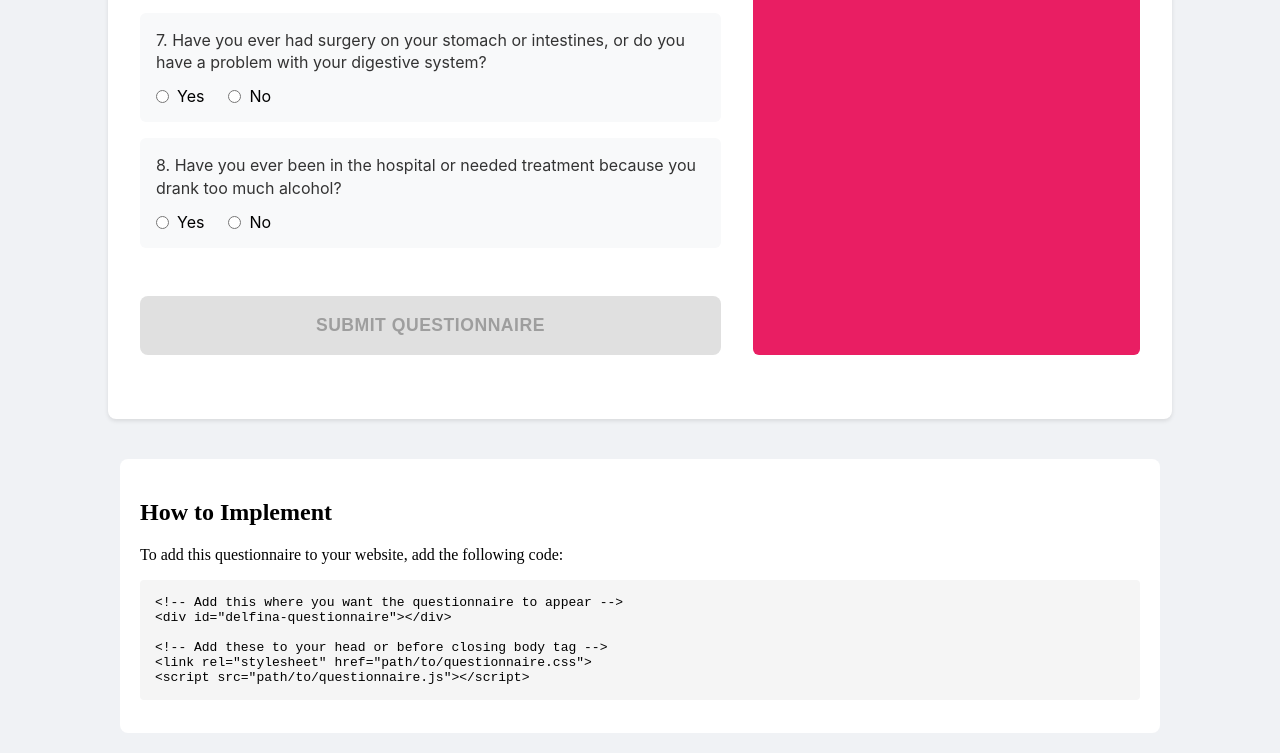
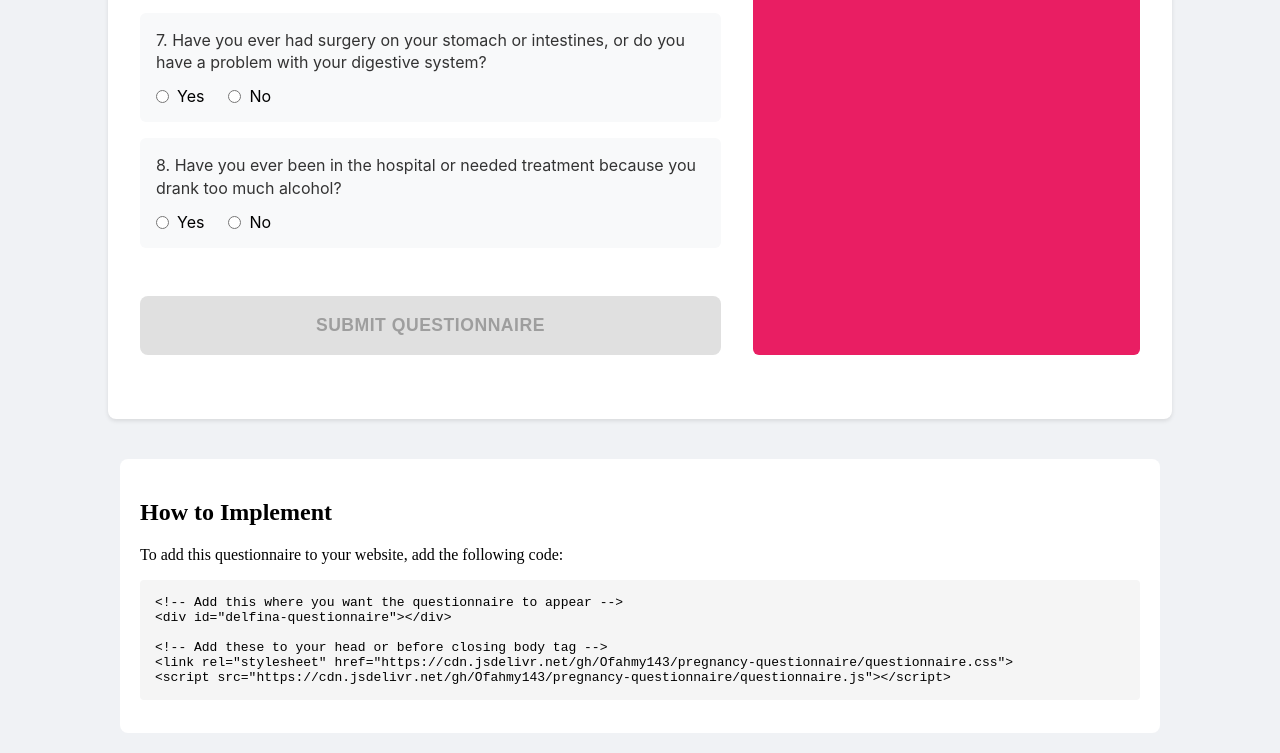
Before and after one commit to Ofahmy143/pregnancy-questionnaire, a plain HTML site: page index.html in a window 1280 px wide. Shown: the part 1002-1755 px from the top of the page. Drawn offline with Linux system fonts and the light colour scheme.

Commit message:
feat: adjust cdn links

```diff
--- a/index.html
+++ b/index.html
@@ -4,7 +4,10 @@
     <meta charset="UTF-8" />
     <meta name="viewport" content="width=device-width, initial-scale=1.0" />
     <title>Delfina Questionnaire Demo</title>
-    <link rel="stylesheet" href="questionnaire.css" />
+    <link
+      rel="stylesheet"
+      href="https://cdn.jsdelivr.net/gh/Ofahmy143/pregnancy-questionnaire/questionnaire.css"
+    />
   </head>
   <body
     style="background: #f0f2f5; min-height: 100vh; margin: 0; padding: 20px"
@@ -36,11 +39,11 @@
 &lt;div id="delfina-questionnaire">&lt;/div>
 
 &lt;!-- Add these to your head or before closing body tag -->
-&lt;link rel="stylesheet" href="path/to/questionnaire.css">
-&lt;script src="path/to/questionnaire.js">&lt;/script></pre
+&lt;link rel="stylesheet" href="https://cdn.jsdelivr.net/gh/Ofahmy143/pregnancy-questionnaire/questionnaire.css">
+&lt;script src="https://cdn.jsdelivr.net/gh/Ofahmy143/pregnancy-questionnaire/questionnaire.js">&lt;/script></pre
       >
     </div>
 
-    <script src="questionnaire.js"></script>
+    <script src="https://cdn.jsdelivr.net/gh/Ofahmy143/pregnancy-questionnaire/questionnaire.js"></script>
   </body>
 </html>
```
